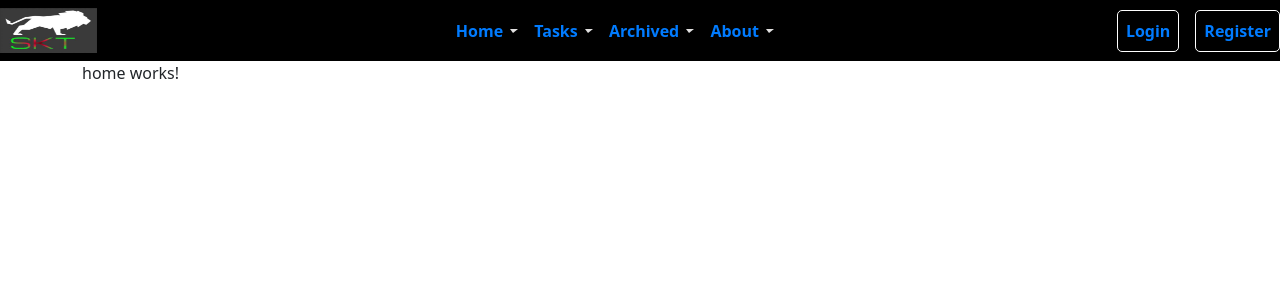
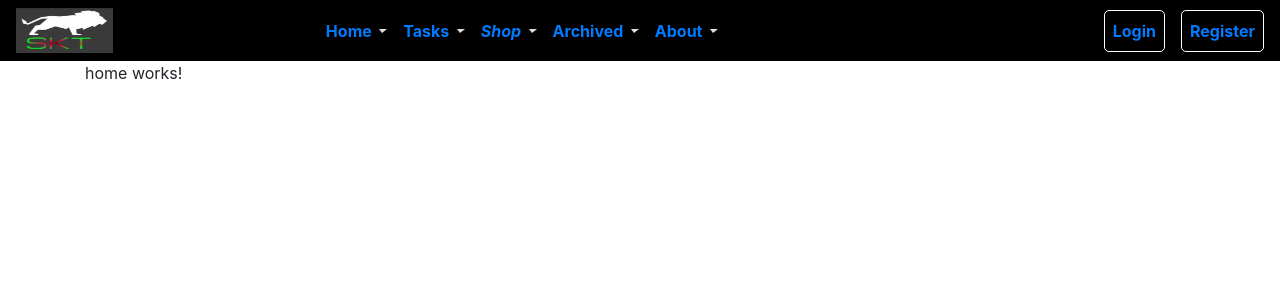
Before and after one commit to ktsunkara9/SKT-Repo, an Angular app: page / in a window 1280 px wide. Shown: the top 300 px of the page. Built offline with nearby package versions, Linux system fonts and the light colour scheme; no server answers.

Commit message:
Added Shop dropdown to the menu using bootstrap

```diff
--- a/angular.json
+++ b/angular.json
@@ -28,10 +28,14 @@
               "src/assets"
             ],
             "styles": [
-              "./node_modules/bootstrap/dist/css/bootstrap.min.css",
+              "node_modules/bootstrap/dist/css/bootstrap.min.css",
               "src/styles.css"
             ],
-            "scripts": []
+            "scripts": [
+              "node_modules/jquery/dist/jquery.slim.min.js",
+              "node_modules/popper.js/dist/umd/popper.min.js",
+              "node_modules/bootstrap/dist/js/bootstrap.min.js"
+            ]
           },
           "configurations": {
             "production": {
--- a/package.json
+++ b/package.json
@@ -19,6 +19,10 @@
     "@angular/platform-browser": "~11.2.6",
     "@angular/platform-browser-dynamic": "~11.2.6",
     "@angular/router": "~11.2.6",
+    "@popperjs/core": "^2.9.2",
+    "bootstrap": "^4.6.0",
+    "jquery": "^3.6.0",
+    "popper.js": "^1.16.1",
     "rxjs": "~6.6.0",
     "tslib": "^2.0.0",
     "zone.js": "~0.11.3"
--- a/src/app/header/header.component.html
+++ b/src/app/header/header.component.html
@@ -23,11 +23,21 @@
         <a href="#" class="nav-link" [routerLink]="['/dailyTasks']"> <b>DailyTasks</b> </a>
       </li> -->
 
+      <li class="nav-item dropdown">
+        <a href="#" class="nav-link" id="navbarDropdown" role="button" data-toggle="dropdown">
+          <b> <i>Shop</i> </b>&nbsp;<span class="caret"></span>
+        </a>
+        <div class="dropdown-menu" aria-labelledby="navbarDropdown">
+          <a href="#" class="dropdown-item"> Books </a>
+        </div>
+      </li>
+
       <li class="nav-item">
         <a href="#" class="nav-link">
           <b>Archived</b>&nbsp;<span class="caret"></span>
         </a>
       </li>
+
       <li class="nav-item">
         <a href="#" class="nav-link">
           <b>About</b>&nbsp;<span class="caret"></span>
@@ -37,13 +47,17 @@
 
     <ul class="navbar-nav ml-auto">
       <li class="nav-item">
-          <a href="#" class="nav-link" style="border: 1px solid white; border-radius: 5px;"> <b>Login</b>  </a>
+        <a href="#" class="nav-link" style="border: 1px solid white; border-radius: 5px;">
+          <b>Login</b>
+        </a>
       </li>
       <li class="nav-item">
         <a href="#" class="nav-link"></a>
       </li>
       <li class="nav-item">
-          <a href="#" class="nav-link" style="border: 1px solid white; border-radius: 5px;"> <b>Register</b>  </a>
+        <a href="#" class="nav-link" style="border: 1px solid white; border-radius: 5px;">
+          <b>Register</b>
+        </a>
       </li>
     </ul>
   </div>
```
Also changed, not shown: 1 other file (tests, documents, lock files or other folders). Lines whose indentation alone changed are shown as unchanged.
